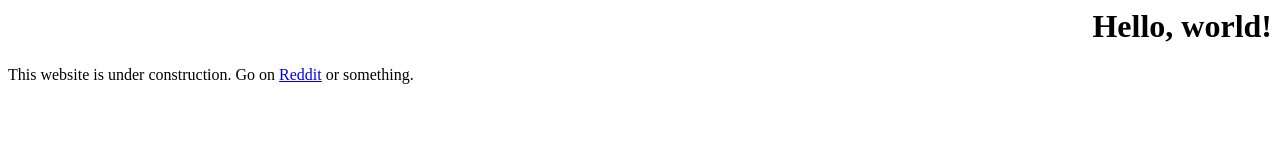
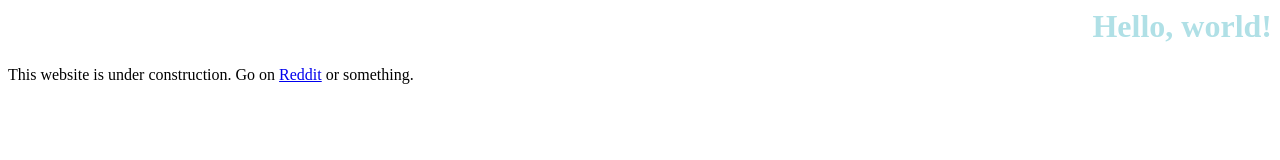
Before and after one commit to boxestastelikemush/findanegg, a plain HTML site: page index.html in a window 1280 px wide. Drawn offline with Linux system fonts and the light colour scheme.

Commit message:
Update style.css

```diff
--- a/style.css
+++ b/style.css
@@ -1,4 +1,4 @@
 h1 {
-    color: powder-blue;
+    color: powderblue;
     text-align: right;
 }
```
